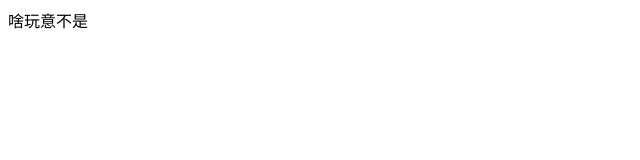
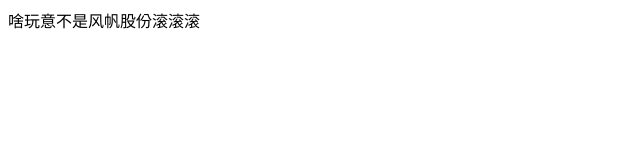
Before and after one commit to lwb1231/guomeizaixian, a plain HTML site: page b.html in a window 1280 px wide. Shown: the whole page, without its empty margins (0-640 px from the left). Drawn offline with Linux system fonts and the light colour scheme.

Commit message:
重新修改

```diff
--- a/b.html
+++ b/b.html
@@ -7,7 +7,7 @@
 </head>
 <body>
     <div>
-        啥玩意不是
+        啥玩意不是风帆股份滚滚滚
     </div>
 </body>
 </html>
```
